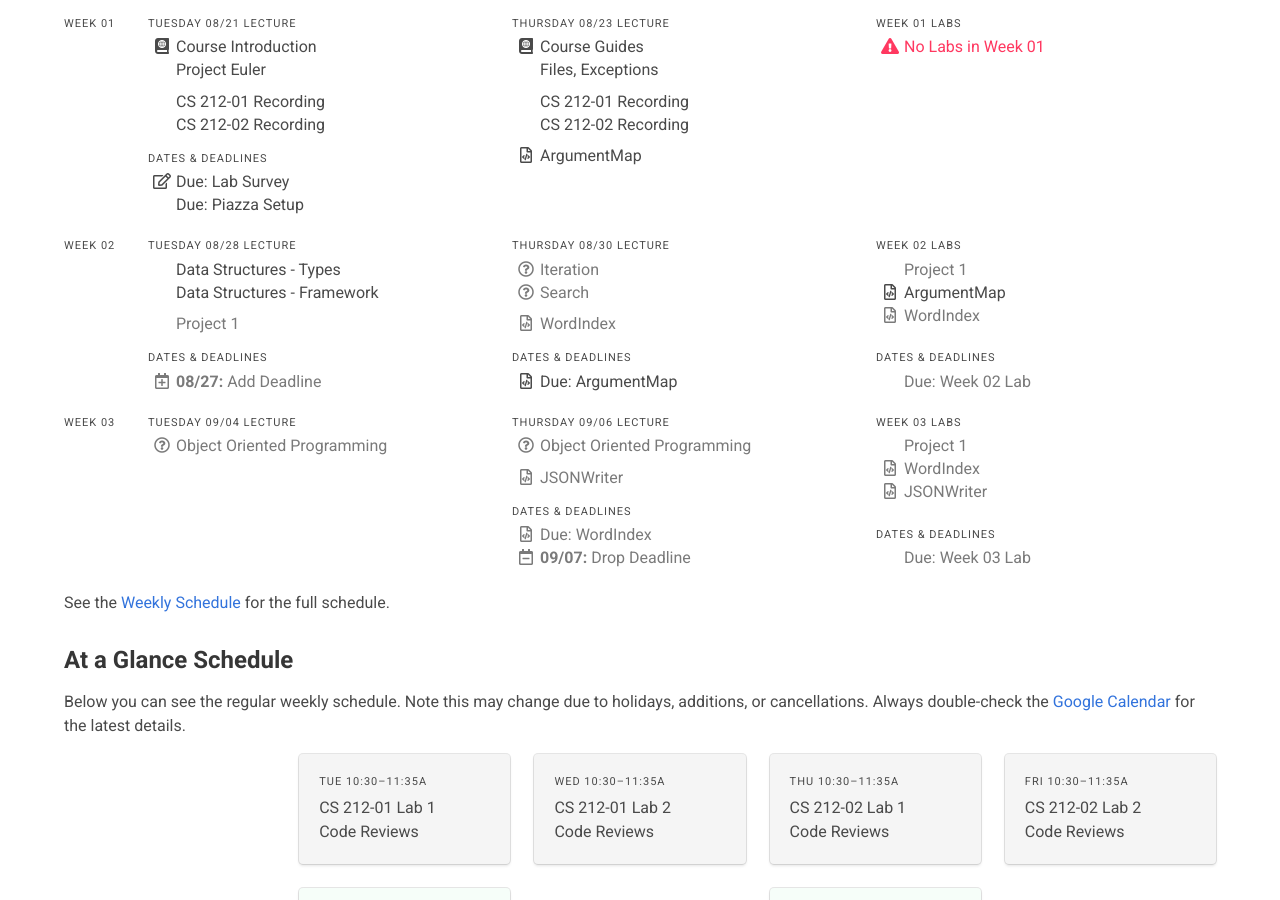
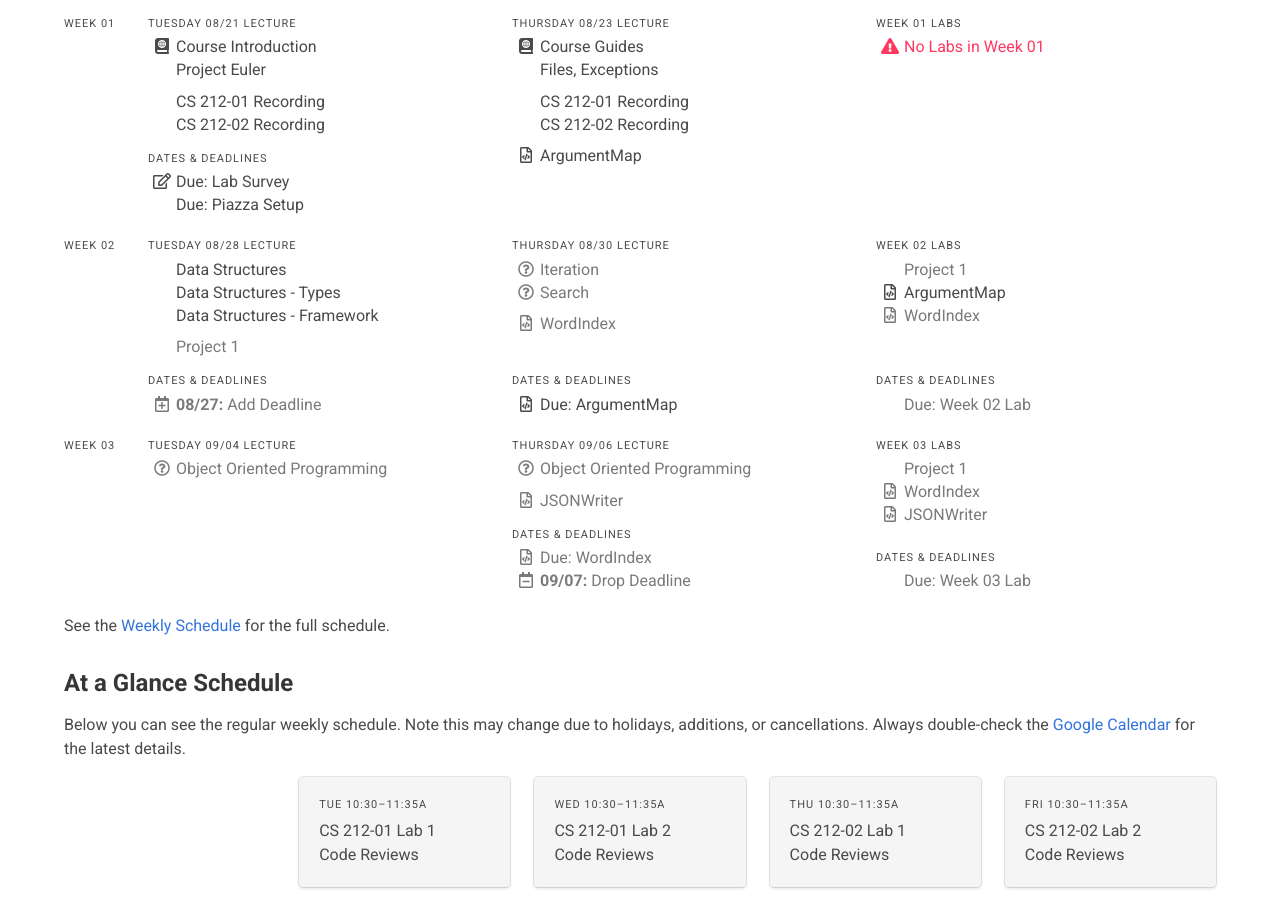
Before and after one commit to usf-cs212-fall2018/usf-cs212-fall2018.github.io, a Jekyll site: the page built from index.html, in a window 1280 px wide and 900 px high, scrolled down 452 px. Built offline with Jekyll 4.4.1, drawn with Linux system fonts in a browser that asks for light colours; nearby versions of some CDN libraries.

Commit message:
Adding demo code for data structures.

```diff
--- a/_data/schedule.yml
+++ b/_data/schedule.yml
@@ -51,6 +51,9 @@
   lectures:
     - date: 2018-08-28
       resources:
+      - text: 'Data Structures'
+        link: 'https://github.com/usf-cs212-fall2018/lectures/tree/master/Data%20Structures'
+        icon: 'far fa-code'
       - text: 'Data Structures - Types'
         link: 'https://drive.google.com/open?id=0BxYofk0iB_upQThpbGphTXlTTEk'
         icon: 'far fa-chalkboard-teacher'
```
